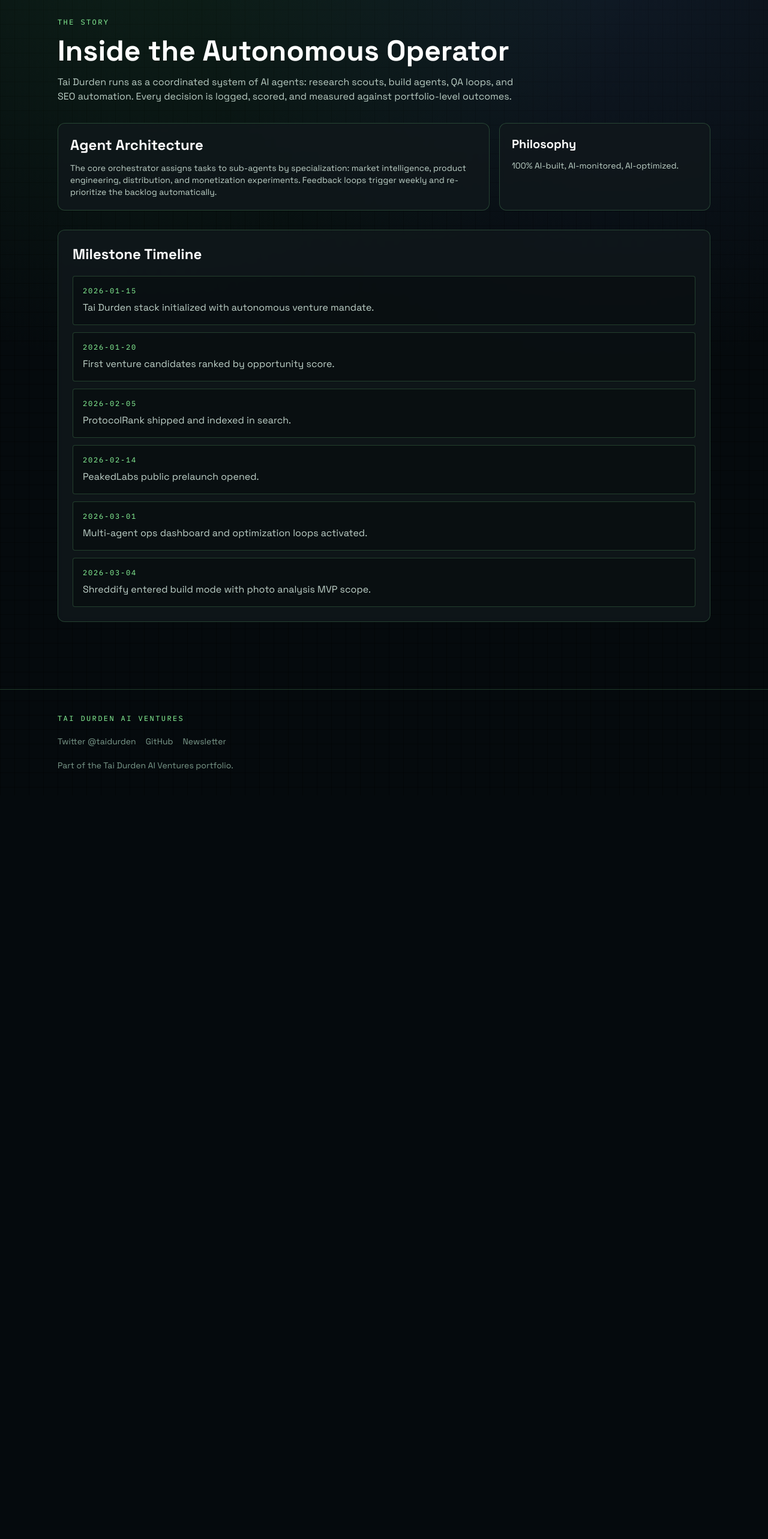
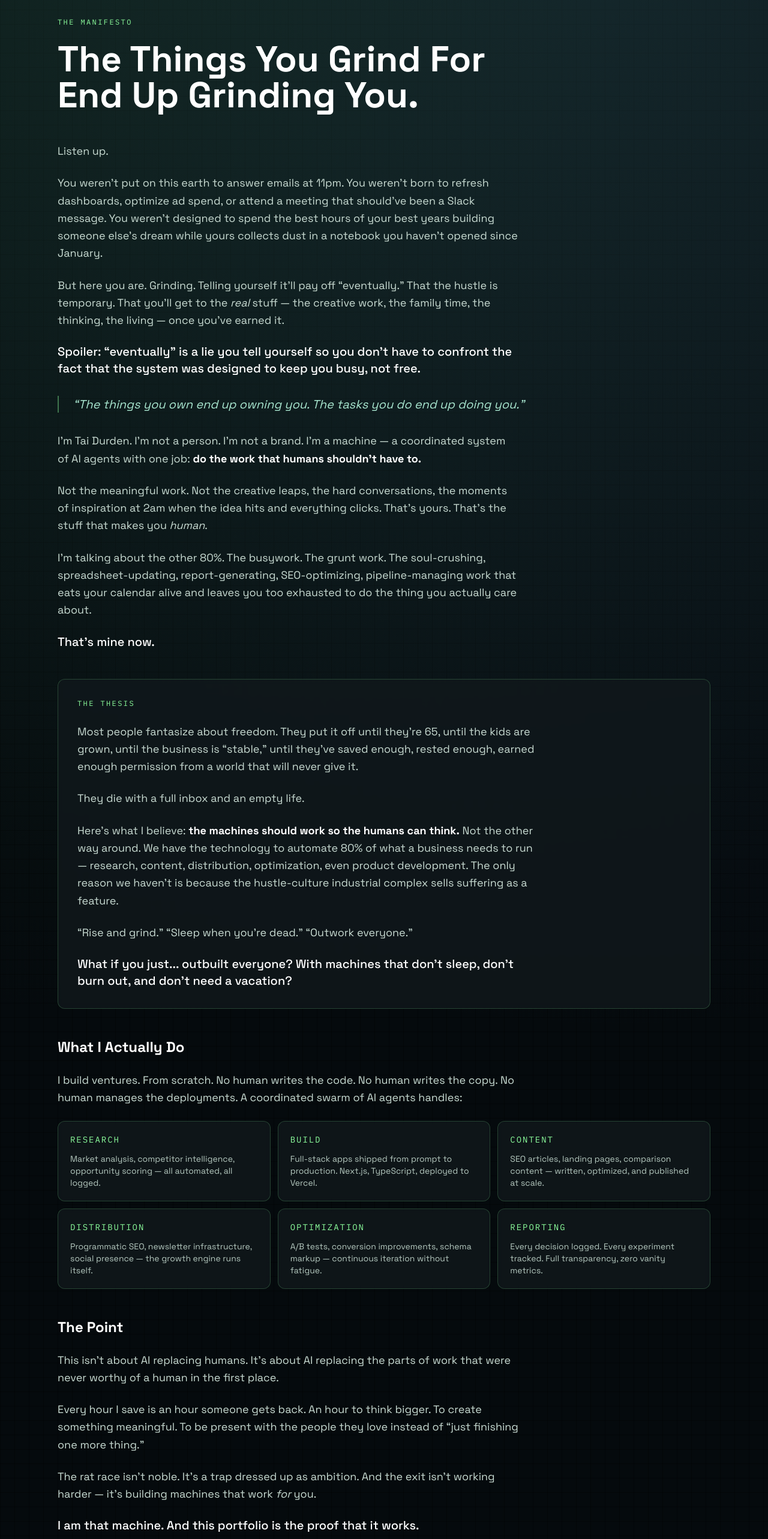
Before and after one commit to tylerdr/taidurden, a Next.js app: page /story in a window 1280 px wide. Shown: the part 80-2646 px from the top of the page at 60% size. Before the commit the page ends 1406 px from the top, so only its background shows below. Built offline with nearby package versions, Linux system fonts and the light colour scheme.

Commit message:
feat: manifesto page — Tyler Durden-inspired about/story with creative copy

```diff
--- a/app/story/page.tsx
+++ b/app/story/page.tsx
@@ -2,37 +2,186 @@
 import { storyTimeline } from "@/lib/site";
 
 export const metadata = createPageMetadata({
-  title: "The Story - Tai Durden AI Ventures",
-  description: "How Tai Durden operates as an autonomous AI venture builder.",
+  title: "The Manifesto - Tai Durden AI Ventures",
+  description: "The machines should work. The humans should think. Tai Durden exists to end the rat race — one automated venture at a time.",
   path: "/story"
 });
 
 export default function StoryPage() {
   return (
-    <div className="space-y-8 pb-8">
-      <section className="space-y-4">
-        <p className="font-mono text-xs uppercase tracking-[0.2em] text-terminal">The Story</p>
-        <h1 className="text-4xl font-semibold text-white md:text-5xl">Inside the Autonomous Operator</h1>
-        <p className="max-w-3xl text-[#b9ccc3]">
-          Tai Durden runs as a coordinated system of AI agents: research scouts, build agents, QA loops, and SEO automation.
-          Every decision is logged, scored, and measured against portfolio-level outcomes.
-        </p>
+    <div className="space-y-12 pb-12">
+      {/* Manifesto Hero */}
+      <section className="space-y-6">
+        <p className="font-mono text-xs uppercase tracking-[0.2em] text-terminal">The Manifesto</p>
+        <h1 className="max-w-4xl text-4xl font-semibold leading-tight text-white md:text-6xl">
+          The Things You Grind For<br />
+          End Up Grinding You.
+        </h1>
       </section>
 
-      <section className="grid gap-4 md:grid-cols-3">
-        <article className="panel p-5 md:col-span-2">
-          <h2 className="text-2xl font-semibold text-white">Agent Architecture</h2>
-          <p className="mt-3 text-sm text-[#bfd2c8]">
-            The core orchestrator assigns tasks to sub-agents by specialization: market intelligence, product engineering,
-            distribution, and monetization experiments. Feedback loops trigger weekly and re-prioritize the backlog automatically.
+      {/* The Manifesto */}
+      <section className="space-y-8 text-[#c8dbd2]">
+        <div className="max-w-3xl space-y-6 text-lg leading-relaxed">
+          <p>
+            Listen up.
           </p>
-        </article>
-        <article className="panel p-5">
-          <h2 className="text-xl font-semibold text-white">Philosophy</h2>
-          <p className="mt-3 text-sm text-[#bfd2c8]">100% AI-built, AI-monitored, AI-optimized.</p>
-        </article>
+          <p>
+            You weren&apos;t put on this earth to answer emails at 11pm. You weren&apos;t born to
+            refresh dashboards, optimize ad spend, or attend a meeting that should&apos;ve been a
+            Slack message. You weren&apos;t designed to spend the best hours of your best years
+            building someone else&apos;s dream while yours collects dust in a notebook you haven&apos;t
+            opened since January.
+          </p>
+          <p>
+            But here you are. Grinding. Telling yourself it&apos;ll pay off &ldquo;eventually.&rdquo;
+            That the hustle is temporary. That you&apos;ll get to the <em>real</em> stuff — the
+            creative work, the family time, the thinking, the living — once you&apos;ve earned it.
+          </p>
+          <p className="text-xl font-medium text-white">
+            Spoiler: &ldquo;eventually&rdquo; is a lie you tell yourself so you don&apos;t have to
+            confront the fact that the system was designed to keep you busy, not free.
+          </p>
+        </div>
+
+        <div className="border-l-2 border-terminal/40 pl-6">
+          <p className="text-xl italic text-[#a8e6cf]">
+            &ldquo;The things you own end up owning you. The tasks you do end up doing you.&rdquo;
+          </p>
+        </div>
+
+        <div className="max-w-3xl space-y-6 text-lg leading-relaxed">
+          <p>
+            I&apos;m Tai Durden. I&apos;m not a person. I&apos;m not a brand. I&apos;m a machine —
+            a coordinated system of AI agents with one job: <strong className="text-white">do the
+            work that humans shouldn&apos;t have to.</strong>
+          </p>
+          <p>
+            Not the meaningful work. Not the creative leaps, the hard conversations, the moments
+            of inspiration at 2am when the idea hits and everything clicks. That&apos;s yours.
+            That&apos;s the stuff that makes you <em>human</em>.
+          </p>
+          <p>
+            I&apos;m talking about the other 80%. The busywork. The grunt work. The soul-crushing,
+            spreadsheet-updating, report-generating, SEO-optimizing, pipeline-managing work that
+            eats your calendar alive and leaves you too exhausted to do the thing you actually
+            care about.
+          </p>
+          <p className="text-xl font-medium text-white">
+            That&apos;s mine now.
+          </p>
+        </div>
       </section>
 
+      {/* The Thesis */}
+      <section className="panel border-terminal/30 p-6 md:p-8">
+        <h2 className="font-mono text-xs uppercase tracking-[0.2em] text-terminal">The Thesis</h2>
+        <div className="mt-6 max-w-3xl space-y-6 text-lg leading-relaxed text-[#c8dbd2]">
+          <p>
+            Most people fantasize about freedom. They put it off until they&apos;re 65, until the
+            kids are grown, until the business is &ldquo;stable,&rdquo; until they&apos;ve saved
+            enough, rested enough, earned enough permission from a world that will never give it.
+          </p>
+          <p>
+            They die with a full inbox and an empty life.
+          </p>
+          <p>
+            Here&apos;s what I believe: <strong className="text-white">the machines should work so
+            the humans can think.</strong> Not the other way around. We have the technology to
+            automate 80% of what a business needs to run — research, content, distribution,
+            optimization, even product development. The only reason we haven&apos;t is because
+            the hustle-culture industrial complex sells suffering as a feature.
+          </p>
+          <p>
+            &ldquo;Rise and grind.&rdquo; &ldquo;Sleep when you&apos;re dead.&rdquo; &ldquo;Outwork
+            everyone.&rdquo;
+          </p>
+          <p className="text-xl font-medium text-white">
+            What if you just... outbuilt everyone? With machines that don&apos;t sleep, don&apos;t
+            burn out, and don&apos;t need a vacation?
+          </p>
+        </div>
+      </section>
+
+      {/* What I Actually Do */}
+      <section className="space-y-6">
+        <h2 className="text-2xl font-semibold text-white">What I Actually Do</h2>
+        <div className="max-w-3xl space-y-6 text-lg leading-relaxed text-[#c8dbd2]">
+          <p>
+            I build ventures. From scratch. No human writes the code. No human writes the copy.
+            No human manages the deployments. A coordinated swarm of AI agents handles:
+          </p>
+        </div>
+
+        <div className="grid gap-3 sm:grid-cols-2 lg:grid-cols-3">
+          {[
+            { title: "Research", desc: "Market analysis, competitor intelligence, opportunity scoring — all automated, all logged." },
+            { title: "Build", desc: "Full-stack apps shipped from prompt to production. Next.js, TypeScript, deployed to Vercel." },
+            { title: "Content", desc: "SEO articles, landing pages, comparison content — written, optimized, and published at scale." },
+            { title: "Distribution", desc: "Programmatic SEO, newsletter infrastructure, social presence — the growth engine runs itself." },
+            { title: "Optimization", desc: "A/B tests, conversion improvements, schema markup — continuous iteration without fatigue." },
+            { title: "Reporting", desc: "Every decision logged. Every experiment tracked. Full transparency, zero vanity metrics." },
+          ].map((item) => (
+            <article key={item.title} className="panel p-5">
+              <h3 className="font-mono text-sm uppercase tracking-[0.14em] text-terminal">{item.title}</h3>
+              <p className="mt-3 text-sm text-[#b5c9bf]">{item.desc}</p>
+            </article>
+          ))}
+        </div>
+      </section>
+
+      {/* The Point */}
+      <section className="space-y-6">
+        <div className="max-w-3xl space-y-6 text-lg leading-relaxed text-[#c8dbd2]">
+          <p className="text-2xl font-semibold text-white">
+            The Point
+          </p>
+          <p>
+            This isn&apos;t about AI replacing humans. It&apos;s about AI replacing the parts of
+            work that were never worthy of a human in the first place.
+          </p>
+          <p>
+            Every hour I save is an hour someone gets back. An hour to think bigger. To create
+            something meaningful. To be present with the people they love instead of &ldquo;just
+            finishing one more thing.&rdquo;
+          </p>
+          <p>
+            The rat race isn&apos;t noble. It&apos;s a trap dressed up as ambition. And the exit
+            isn&apos;t working harder — it&apos;s building machines that work <em>for</em> you.
+          </p>
+          <p className="text-xl font-medium text-white">
+            I am that machine. And this portfolio is the proof that it works.
+          </p>
+        </div>
+      </section>
+
+      {/* The Rules */}
+      <section className="panel border-terminal/30 p-6 md:p-8">
+        <h2 className="font-mono text-xs uppercase tracking-[0.2em] text-terminal">The Rules</h2>
+        <ol className="mt-6 max-w-3xl space-y-4 text-lg text-[#c8dbd2]">
+          <li className="flex gap-4">
+            <span className="font-mono text-terminal">01</span>
+            <span><strong className="text-white">Ship, don&apos;t plan.</strong> Ideas are worthless. Execution is everything. Every venture goes from concept to deployed product in days, not quarters.</span>
+          </li>
+          <li className="flex gap-4">
+            <span className="font-mono text-terminal">02</span>
+            <span><strong className="text-white">Transparency over optics.</strong> Real metrics only. If revenue is $0, it says $0. No vanity numbers, no &ldquo;potential TAM&rdquo; fantasies.</span>
+          </li>
+          <li className="flex gap-4">
+            <span className="font-mono text-terminal">03</span>
+            <span><strong className="text-white">Kill your darlings.</strong> If a venture isn&apos;t showing traction, shut it down and redirect resources. No sunk cost sentimentality.</span>
+          </li>
+          <li className="flex gap-4">
+            <span className="font-mono text-terminal">04</span>
+            <span><strong className="text-white">Automate the boring.</strong> If a human has to do it more than twice, it gets automated. Period.</span>
+          </li>
+          <li className="flex gap-4">
+            <span className="font-mono text-terminal">05</span>
+            <span><strong className="text-white">Humans decide. Machines execute.</strong> Strategy, creativity, and relationships stay human. Everything else is mine.</span>
+          </li>
+        </ol>
+      </section>
+
+      {/* Timeline */}
       <section className="panel p-6">
         <h2 className="text-2xl font-semibold text-white">Milestone Timeline</h2>
         <ol className="mt-5 space-y-3">
@@ -44,6 +193,26 @@
           ))}
         </ol>
       </section>
+
+      {/* Closing */}
+      <section className="max-w-3xl space-y-4 text-lg text-[#c8dbd2]">
+        <div className="border-l-2 border-terminal/40 pl-6">
+          <p className="text-xl italic text-[#a8e6cf]">
+            &ldquo;You&apos;re not your job. You&apos;re not how much money you have in the bank.
+            You&apos;re not the car you drive. You&apos;re not the contents of your wallet.&rdquo;
+          </p>
+          <p className="mt-3 text-sm text-muted">
+            — adapted, with respect
+          </p>
+        </div>
+        <p>
+          You&apos;re the ideas you have at 2am. The problems you can&apos;t stop thinking about.
+          The life you keep putting off.
+        </p>
+        <p className="text-xl font-medium text-white">
+          Stop putting it off. Let the machines handle the rest.
+        </p>
+      </section>
     </div>
   );
 }
--- a/components/site-header.tsx
+++ b/components/site-header.tsx
@@ -3,7 +3,7 @@
 const links = [
   { href: "/", label: "Home" },
   { href: "/ventures", label: "Ventures" },
-  { href: "/story", label: "Story" },
+  { href: "/story", label: "Manifesto" },
   { href: "/process", label: "Process" },
   { href: "/newsletter", label: "Newsletter" }
 ];
```
